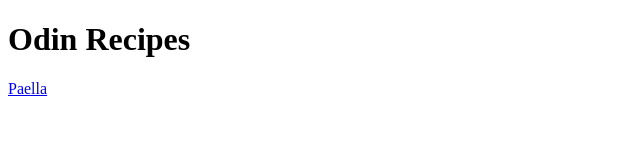
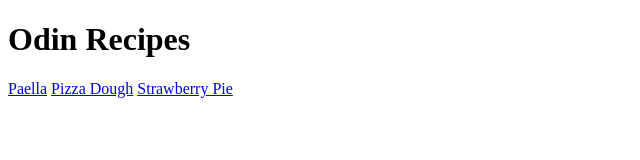
Before and after one commit to elhadifiwadia/odin-recipes, a plain HTML site: page index.html in a window 1280 px wide. Shown: the whole page, without its empty margins (0-640 px from the left). Drawn offline with Linux system fonts and the light colour scheme.

Commit message:
paella, pizza dough and strawberry pie recipes add and modifying

```diff
--- a/index.html
+++ b/index.html
@@ -8,5 +8,7 @@
     <body>
         <h1>Odin Recipes</h1>
         <a href="recipes/paella.html">Paella</a>
+        <a href="recipes/pizza-dough.html">Pizza Dough</a>
+        <a href="recipes/strawberry-pie.html">Strawberry Pie</a>
     </body>
 </html>
```
